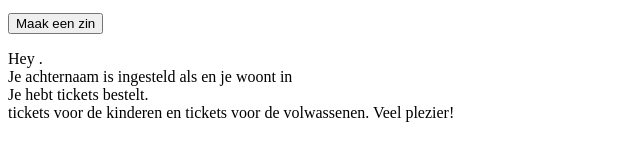
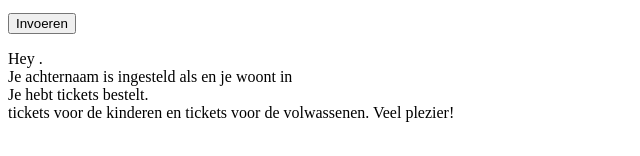
Before and after one commit to issamvandecoderclass/javascript_voor_web, a plain HTML site: page index.html in a window 1280 px wide. Shown: the part 632-788 px from the top of the page, 0-640 px from the left. Drawn offline with Linux system fonts and the light colour scheme.

Commit message:
Button verandert

```diff
--- a/index.html
+++ b/index.html
@@ -25,7 +25,7 @@
             Kinderen: <br><input class="invoer" type="text" id="kinderen"><br><br>
             Volwassenen: <br><input class="invoer" type="text" id="volwassenen"><br><br>
           </p>
-          <button onclick="maakZin()">Maak een zin</button>
+          <button onclick="maakZin()">Invoeren</button>
 
           <p>Hey <span class="uitvoer" id="tekst0"></span>.<br>
             Je achternaam is ingesteld als <span class="uitvoer" id="tekst1"></span> en je woont in <span class="uitvoer" id="tekst2"></span><br>
```
